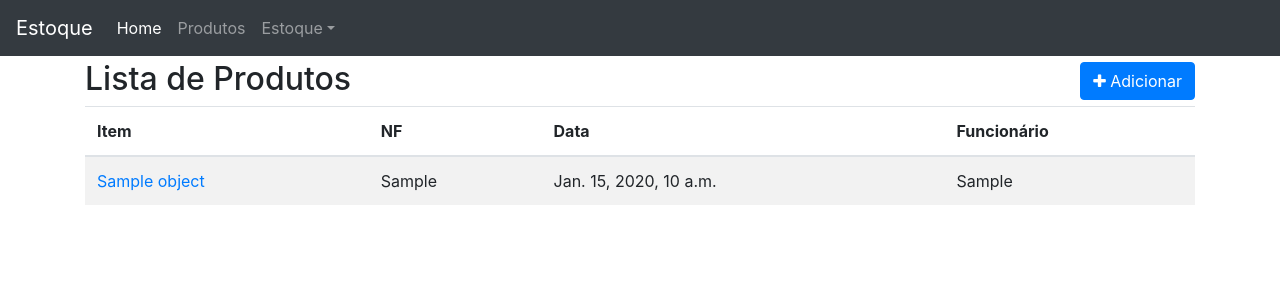
After one commit to Weverton-Vitor/estoque-de-produtos, a Django app: template projeto/estoque/templates/estoque_entrada_list.html in a window 1280 px wide. The commit adds this page. Shown: the top 300 px of the page. Run offline with Django 3.2, Linux system fonts and the light colour scheme; the template is opened without the code that fills it: most values are stand-ins (such as "Sample title", 1, 10 or a date in 2020); some libraries are stand-ins or nearby versions.

Commit message:
Estoque Entrada: estoque_entrada_list.html

```diff
--- a/projeto/core/templates/includes/nav.html
+++ b/projeto/core/templates/includes/nav.html
@@ -15,7 +15,7 @@
             <li class="nav-item dropdown">
                 <a class="nav-link dropdown-toggle" href="#" id="dropdown01" data-toggle="dropdown" aria-haspopup="true" aria-expanded="false">Estoque</a>
                 <div class="dropdown-menu" aria-labelledby="dropdown01">
-                    <a class="dropdown-item" href="#">Entrada</a>
+                    <a class="dropdown-item" href="{% url 'estoque:estoque_entrada_list' %}">Entrada</a>
                     <a class="dropdown-item" href="#">Saida</a>
                 </div>
             </li>
--- a/projeto/estoque/admin.py
+++ b/projeto/estoque/admin.py
@@ -8,7 +8,7 @@ class EstoqueitensInline(admin.TabularInline):
 @admin.register(Estoque)
 class EstoqueAdmin(admin.ModelAdmin):
     inlines = (EstoqueitensInline,)
-    list_display = ('__str__', 'nf')
+    list_display = ('__str__', 'nf', 'funcionario')
     search_fields = ('nr', )
     list_filter = ('funcionario', )
     date_hierarchy = 'created'
--- a/projeto/estoque/models.py
+++ b/projeto/estoque/models.py
@@ -17,7 +17,10 @@ class Estoque(TimeStampedModel):
         ordering = ('-created', )
 
     def __str__(self):
-        return str(self.pk)
+        return '{} - {} - {}'.format(self.pk, self.nf, self.created.strftime('%d-%m-%Y'))
+
+    def nf_formated(self):
+        return str(self.nf).zfill(3)
 
 
 class EstoqueItens(models.Model):
--- /dev/null
+++ b/projeto/estoque/templates/estoque_entrada_list.html
@@ -0,0 +1,42 @@
+{% extends "base.html" %}
+
+{% block content %}
+
+<h2> Lista de Produtos
+    <span class="pull-right">
+         <a href="">
+            <button type="button" class="btn btn-primary">
+                <span class="fa fa-plus"></span> Adicionar
+            </button>
+        </a>
+    </span>
+</h2>
+
+{% if object_list %}
+<table class="table table-striped">
+    <thead>
+        <tr>
+            <th>Item</th>
+            <th>NF</th>
+            <th>Data</th>
+            <th>Funcionário</th>
+        </tr>
+    </thead>
+    <tbody>
+        {% for object in object_list %}
+        <tr>
+            <td>
+                <a href="">{{ object }}</a>
+            </td>
+            <td>{{ object.nf_formated }}</td>
+            <td>{{ object.created }}</td>
+            <td>{{ object.funcionario.first_name }}</td>
+        </tr>
+        {% endfor %}
+    </tbody>
+</table>
+{% else %}
+<p class="alert alert-warning"> Sem itens na lista</p>
+{% endif %}
+
+{% endblock content %}
--- a/projeto/urls.py
+++ b/projeto/urls.py
@@ -18,6 +18,7 @@ from django.urls import include, path
 
 urlpatterns = [
     path('', include('projeto.core.urls')),
-    path('produtos/', include('projeto.produto.urls')),
+    path('produto/', include('projeto.produto.urls')),
+    path('estoque/', include('projeto.estoque.urls')),
     path('admin/', admin.site.urls),
 ]
```
Also changed, not shown: projeto/estoque/urls.py (added, +7 -0 lines), projeto/estoque/views.py (+7 -1 lines).
